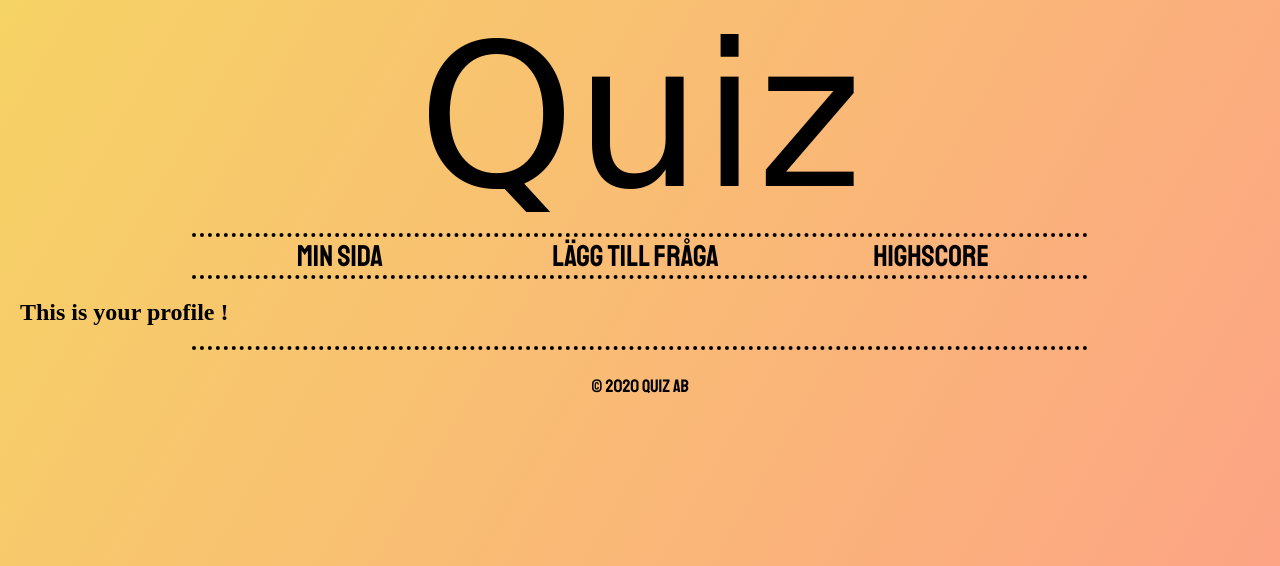
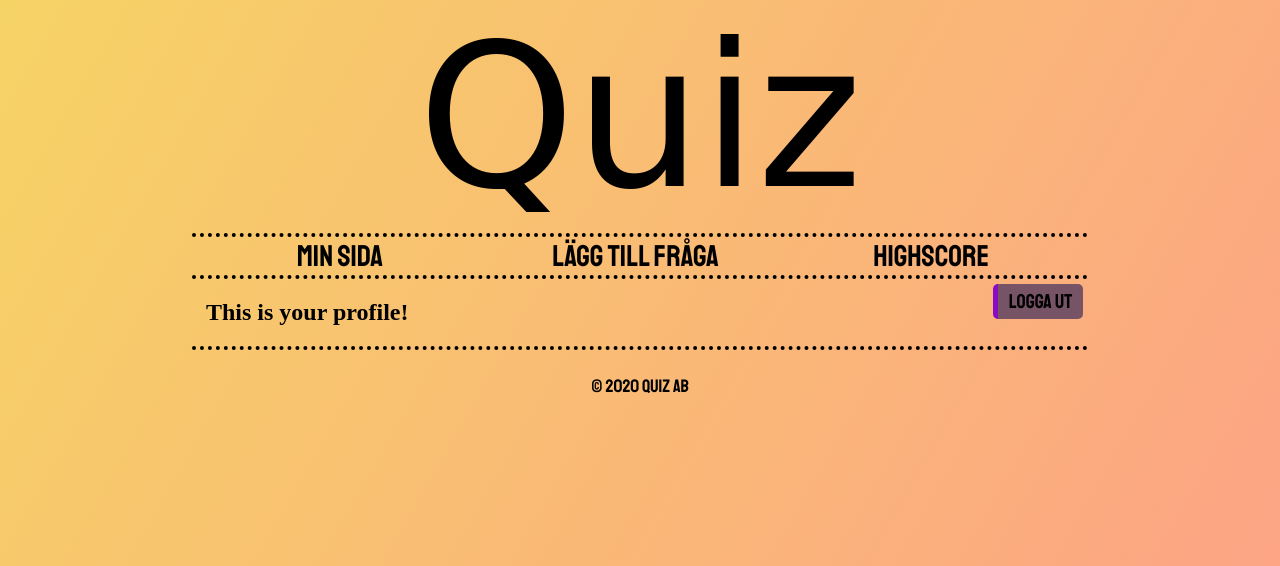
Before and after one commit to PhilipRautiainen1/Projekt-i-Webbramverk, a Flask app: page /profile in a window 1280 px wide. Shown: the top 566 px of the page. Run offline with Flask 2, Linux system fonts and the light colour scheme; some web fonts are replaced.

Commit message:
Added a logout button

```diff
--- a/view/__init__.py
+++ b/view/__init__.py
@@ -44,13 +44,13 @@ def logged_in():
 
 
 @app.route('/my-page')
-#@login_required
+@login_required('index')
 def my_page():
     return render_template('my_page.html')
 
 
 @app.route('/add-question', methods=['GET', 'POST'])
-#@login_required('index')
+@login_required('index')
 def add_question():
     # POST: Add a question to the database
     if request.method == 'POST':
@@ -85,7 +85,7 @@ def get_username_score():
 
 
 @app.route('/game')
-# @login_required
+# @login_required('index')
 def game():
     #questions_list = get_questions()
     return render_template('game.html')#, questions_list=questions_list)
@@ -104,7 +104,8 @@ def sign_in_post():
 
     if user is not None:
         if bcrypt.checkpw(str.encode(password), user.password):
-            return redirect(url_for('logged_in'))
+            flask_session['username'] = user.username
+            return redirect(url_for('profile'))
     return redirect(url_for('error'))
 
 
@@ -145,3 +146,9 @@ def add_user(email, username, hashed_password):
 @app.route('/error')
 def error():
     return render_template('error.html')
+
+
+@app.route('/signout')
+def signout():
+    flask_session.clear()
+    return render_template('index.html')
--- a/view/static/css/base.css
+++ b/view/static/css/base.css
@@ -15,8 +15,6 @@ body{
 .menu {
     display: flex;
     flex: auto;
-    width: 70%;
-    margin: auto;
     border-top: black 4px dotted;
     border-bottom: black 4px dotted;
 }
--- a/view/static/css/index.css
+++ b/view/static/css/index.css
@@ -93,5 +93,18 @@ input{
     font-family: 'Staatliches', cursive;
     font-size: 22px;
     text-align: center;
+}
+
+.signout{
+    width: 75px;
+    margin: 5px;
+    float: right;
+    text-align: center;
+    font-family: 'Staatliches', cursive;
+    font-size: 20px;
+    padding: 5px;
+    background: rgba(85, 60, 96, 0.8);
+    border-left: 5px solid #890bc4;
+    border-radius: 5px;
 
 }
--- a/view/templates/base_user.html
+++ b/view/templates/base_user.html
@@ -12,11 +12,14 @@
 </head>
 <body>
     <section>
-        <div class="web-header"><a href="{{ url_for('index') }}">Quiz</a></div>
-        <div class="menu">
-            <div class="button"><a href="{{ url_for('my_page') }}">Min sida</a></div>
-            <div class="button"><a href="{{ url_for('add_question') }}">Lägg till fråga</a></div>
-            <div class="button"><a href="{{ url_for('highscore') }}">Highscore</a></div>
+        <div class="wrap">
+            <div class="web-header"><a href="{{ url_for('index') }}">Quiz</a></div>
+            <div class="menu">
+                <div class="button"><a href="{{ url_for('profile') }}">Min sida</a></div>
+                <div class="button"><a href="{{ url_for('add_question') }}">Lägg till fråga</a></div>
+                <div class="button"><a href="{{ url_for('highscore') }}">Highscore</a></div>
+            </div>
+            <div class="signout"><a href="/signout">Logga ut</a></div>
         </div>
         <div class="content">
             {% with messages = get_flashed_messages() %}
--- a/view/templates/profile.html
+++ b/view/templates/profile.html
@@ -1,5 +1,7 @@
 {% extends 'base_user.html' %}
 
 {% block content %}
-    <h1>This is your profile !</h1>
+    <div class="wrap">
+        <h1>This is your profile!</h1>
+    </div>
 {% endblock %}
```
Also changed, not shown: view/templates/base.html (+7 -5 lines).
